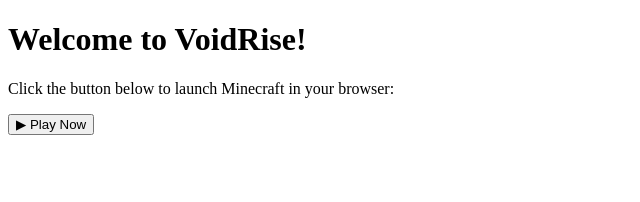
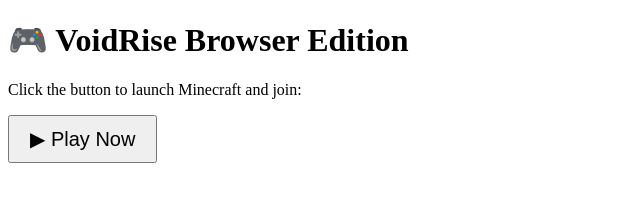
Before and after one commit to Underdog48/underdog48.github.io, a plain HTML site: page index.html in a window 1280 px wide. Shown: the whole page, without its empty margins (0-640 px from the left). Drawn offline with Linux system fonts and the light colour scheme.

Commit message:
index.html

```diff
--- a/index.html
+++ b/index.html
@@ -2,13 +2,13 @@
 <html>
   <head>
     <meta charset="UTF-8">
-    <title>VoidRise Minecraft Launcher</title>
+    <title>VoidRise Launcher</title>
   </head>
   <body>
-    <h1>Welcome to VoidRise!</h1>
-    <p>Click the button below to launch Minecraft in your browser:</p>
-    <a href="https://g.eags.us/eaglercraft/play?server=voiddead.falixsrv.me" target="_blank">
-      <button>▶ Play Now</button>
+    <h1>🎮 VoidRise Browser Edition</h1>
+    <p>Click the button to launch Minecraft and join:</p>
+    <a href="https://g.eags.us/eaglercraft/play?server=voiddead.falixsrv.me">
+      <button style="font-size: 20px; padding: 10px 20px;">▶ Play Now</button>
     </a>
   </body>
 </html>
```
